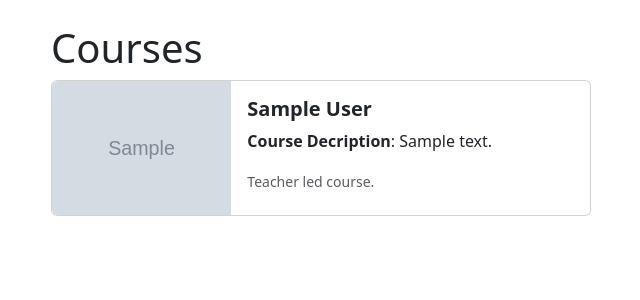
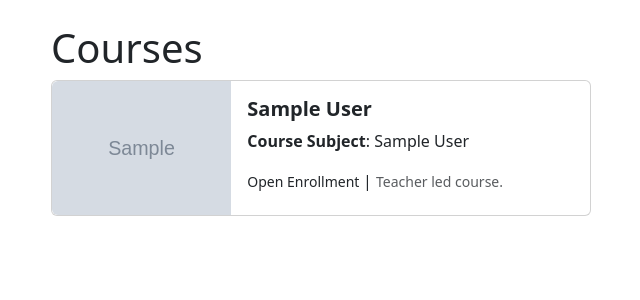
Before and after one commit to LRyder17/back-end-skillfusion, a Django app: page /accounts/courses/ in a window 1280 px wide. Shown: the part 56-356 px from the top of the page, without its empty margins (31-671 px from the left). Run offline with Django 4.2, Linux system fonts and the light colour scheme; tables that the repository leaves empty hold one stand-in row (values such as "Sample post"); grey boxes marked "Sample" are stand-in pictures.

Commit message:
Like feature added for comments

```diff
--- a/accounts/forms.py
+++ b/accounts/forms.py
@@ -16,7 +16,7 @@ class CommentForm(forms.ModelForm):
                            )
     class Meta:
         model = Comment
-        exclude = ("user",)
+        exclude = ("user", "likes")
 
 class UserRegistrationForm(UserCreationForm):
     email = forms.EmailField(label ="", widget=forms.TextInput(attrs={'class':'form-control', 'placeholder': "Email Address"}))
--- a/accounts/templates/course_list.html
+++ b/accounts/templates/course_list.html
@@ -25,12 +25,24 @@
       <div class="col-md-8">
         <div class="card-body">
           <h5 class="card-title"> <strong>{{course.title}}</strong></h5>
-          <p class="card-text"><strong>Course Decription</strong>: {{ course.description }}</p>
-            {% if course.teacher %}
-            <p class="card-text"><small class="text-body-secondary">Teacher led course.</small></p>
-            {% else %}
-            <p class="card-text"><small class="text-body-secondary">Student Led Course</small></p>
-            {% endif %}
+          <p class="card-text"><strong>Course Subject</strong>: {{ course.subject }}</p>
+          <p class="card-text">
+            <small class="text-body-primary">
+              {% if course.open_enrollment %}
+                Open Enrollment
+              {% else %}
+                Enrollment Closed
+              {% endif %}
+            </small>
+            |
+            <small class="text-body-secondary">
+              {% if course.teacher %}
+                Teacher led course.
+              {% else %}
+                Student Led Course
+              {% endif %}
+            </small>
+          </p>
         </div>
       </div>
     </div>
--- a/accounts/templates/home.html
+++ b/accounts/templates/home.html
@@ -26,7 +26,11 @@
             {{ comment.body }}<br/>
             <small class="text muted">
                 ({{comment.created_at}})
+                <a href="{% url 'comment_like' comment.id %}">💜</a>
                 By <strong>@{{comment.user.username}}</strong>
+                    {% if comment.number_of_likes > 0 %}
+                        - {{comment.number_of_likes}} Likes
+                    {% endif %}
             </small>
         </div>
         <br/>
--- a/accounts/urls.py
+++ b/accounts/urls.py
@@ -5,6 +5,7 @@ urlpatterns = [
     path('', views.home, name="home"),
     path('profile_list/', views.profile_list, name='profile_list'),
     path('profile/<int:pk>', views.profile, name='profile'),
+    path('comment_like/<int:pk>', views.comment_like, name='comment_like'),
     path('users/<int:user_id>/following/', views.following_list, name='following_list'),
     path('users/<int:user_id>/followers/', views.follower_list, name='follower_list'),
     path('login/', views.login_user, name='login'),
--- a/accounts/views.py
+++ b/accounts/views.py
@@ -51,6 +51,16 @@ def follower_list(request, user_id):
         return render(request, 'profile_list.html', {'profiles': profiles})
     else:
         messages.success(request, ("You must be logged in to view this page"))
+        return redirect('home')
+
+def comment_like(request, pk):
+    if request.user.is_authenticated:
+        comment = get_object_or_404(Comment, id=pk)
+        if comment.likes.filter(id=request.user.id):
+            comment.likes.remove(request.user)
+        else:
+            comment.likes.add(request.user)
+
         return redirect('home')
 
 def profile_list(request):
```
Also changed, not shown: accounts/models.py (line endings or trailing spaces).
